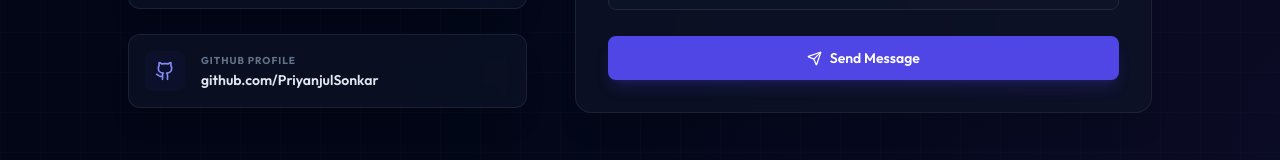
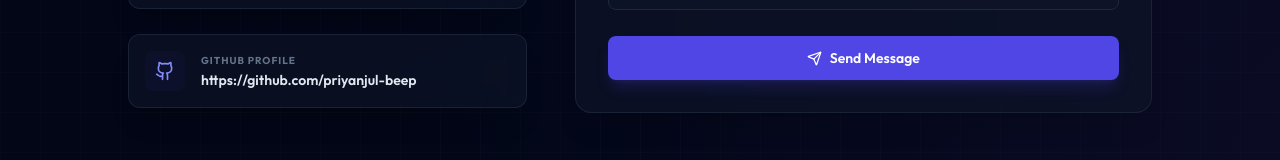
Before and after one commit to priyanjul-beep/PortfolioWebsite, a React (Vite) app: page / in a window 1280 px wide. Shown: the part 5568-5728 px from the top of the page. Built offline with nearby package versions, Linux system fonts and the light colour scheme.

Commit message:
fix github related issues

```diff
--- a/src/components/Contact.jsx
+++ b/src/components/Contact.jsx
@@ -109,8 +109,8 @@ export default function Contact({ currentMode }) {
     },
     {
       label: 'GitHub Profile',
-      value: 'github.com/PriyanjulSonkar',
-      href: 'https://github.com/PriyanjulSonkar',
+      value: 'https://github.com/priyanjul-beep',
+      href: 'https://github.com/priyanjul-beep',
       icon: <Github size={20} />,
       id: 'contact-github-card'
     }
--- a/src/components/Navbar.jsx
+++ b/src/components/Navbar.jsx
@@ -132,7 +132,7 @@ export default function Navbar({ currentMode, toggleMode }) {
             {/* Social Icons */}
             <div className="flex items-center gap-3 border-l border-slate-800 pl-6">
               <a
-                href="https://github.com/PriyanjulSonkar"
+                href="https://github.com/priyanjul-beep"
                 target="_blank"
                 rel="noreferrer"
                 className="text-slate-400 hover:text-white transition-colors"
@@ -197,7 +197,7 @@ export default function Navbar({ currentMode, toggleMode }) {
           ))}
           <div className="pt-4 border-t border-slate-900 flex justify-around">
             <a
-              href="https://github.com/PriyanjulSonkar"
+              href="https://github.com/priyanjul-beep"
               target="_blank"
               rel="noreferrer"
               className="text-slate-400 hover:text-white flex items-center gap-2 text-sm"
```
